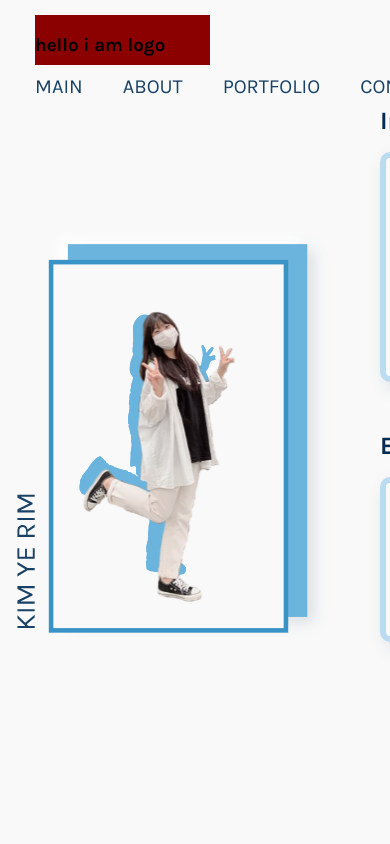
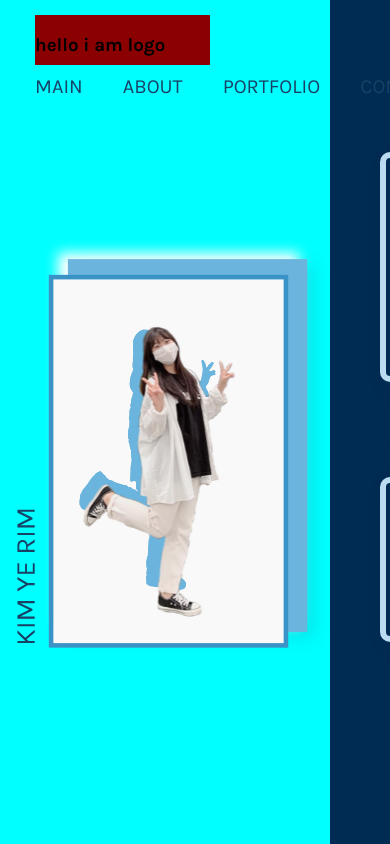
Before and after one commit to Kimyerim1935/my-port-rim, a React (Create React App) app: page /#/About in a window 390 px wide. Shown: the top 844 px of the page. Built offline with nearby package versions, Linux system fonts and the light colour scheme; the HTML template or start-up script is replaced by a standard one.

Commit message:
미디어 쿼리 코드 삽입

```diff
--- a/src/components/Textbox.css
+++ b/src/components/Textbox.css
@@ -69,5 +69,15 @@
 }
 
 @media screen and (max-width:768px) {
-
+    .contentsbox{
+        width: 390px;
+        height: 230px;
+        padding: 10px 10px 10px 10px;
+        position: absolute;
+        display: flex;
+        font-size: 16px;
+        border-radius: 10px;
+        border: solid #BBDBF0 6px;
+        box-shadow: 6px 6px 18px rgba(24, 65, 101 ,.15);
+    }
 }
--- a/src/routes/About.css
+++ b/src/routes/About.css
@@ -2,7 +2,7 @@
         width: 100%;
         height: 100vh;
         display: flex;
-        background-color: #F9F9F9;
+        background-color: #002B52;
 }
 .me2{
         width: 330px;
@@ -55,11 +55,34 @@
 }
 
 @media screen and (max-width:768px) {
+        .about__container {
+                width: 100%;
+                height: 100vh;
+                display: flex;
+                background-color: #002B52;
+                flex-direction: row;
+        }
+
         .me2{
                 width: 330px;
                 height: 100%;
-                padding: 20px 0 0 10px;
+                padding: 50px 0 0 10px;
                 align-items: center;
+                background-color: aqua;
+                display: flex;
+        }
+        .about01 {
+                width: 35%;
+                height: 100%;
+                font-size: 18px;
+                color : #000000;
+                font-weight: 400;
+                position: absolute;
+                padding: 85px 0 0 20px;
+                margin: 0 0 0 360px;
+                flex-direction: row;
+
 
         }
+
 }
--- a/src/routes/Contect.css
+++ b/src/routes/Contect.css
@@ -9,7 +9,6 @@
     width: 50%;
     height: 50%;
     padding: 120px 0 0 20px;
-    background-color: lawngreen;
     position: relative;
 }
 .Contect__container2{
@@ -17,7 +16,6 @@
     height: 50%;
     padding: 120px 0 0 20px;
     margin-left: 560px;
-    background-color: lawngreen;
     position: relative;
 }
 .contecttext{
@@ -25,3 +23,23 @@
     font-weight: 700;
     color: #002B52;
 }
+
+.Resume{
+    position: relative;
+}
+
+@media screen and (max-width:768px) {
+    .Contectbody{
+        margin: 0px;
+        padding: 0px;
+        width: 100%;
+        height: 100%;
+        position: absolute;
+        background-color: aquamarine;
+    }
+
+    .Resume {
+        width:30%;
+        height:40%;
+    }
+}
--- a/src/routes/Contect.js
+++ b/src/routes/Contect.js
@@ -8,7 +8,7 @@ function Contect(){
 
          <div className="Contect__container1">
             <h2 className="contecttext">Resume</h2>
-            <img src={ Resume } alt="resume" / >
+            <img src={ Resume } alt="resume" className="Resume" / >
         </div>
 
     );
```
